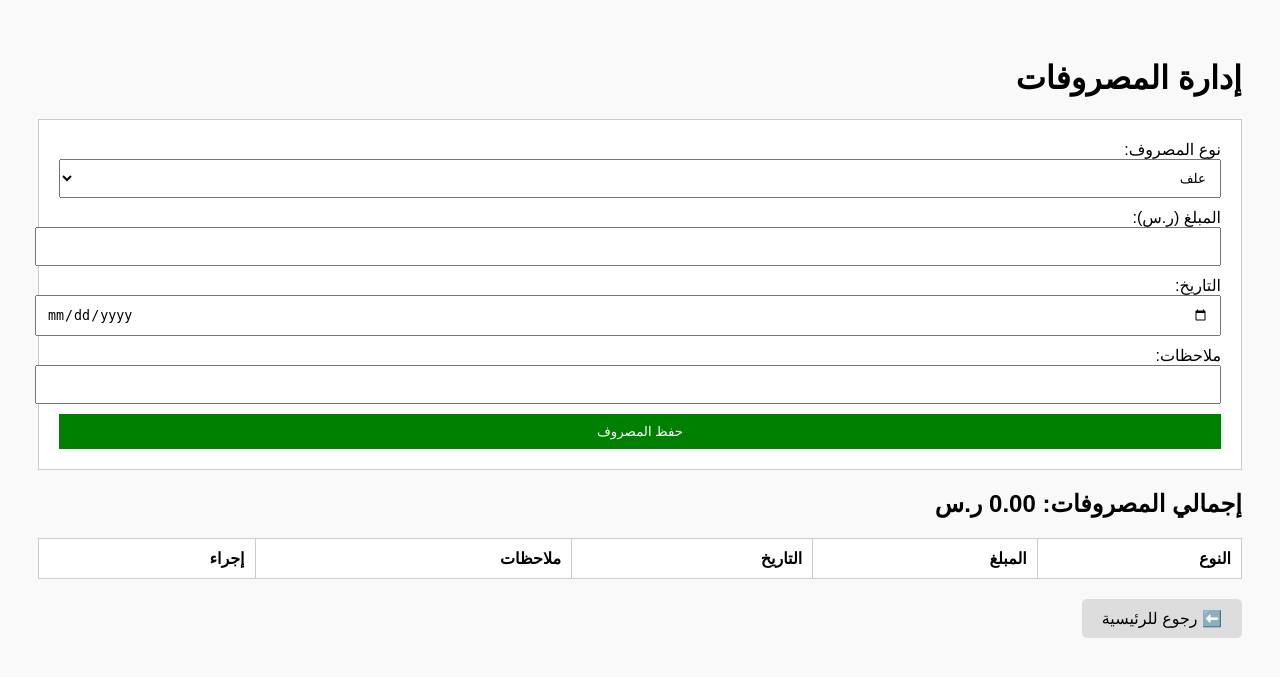
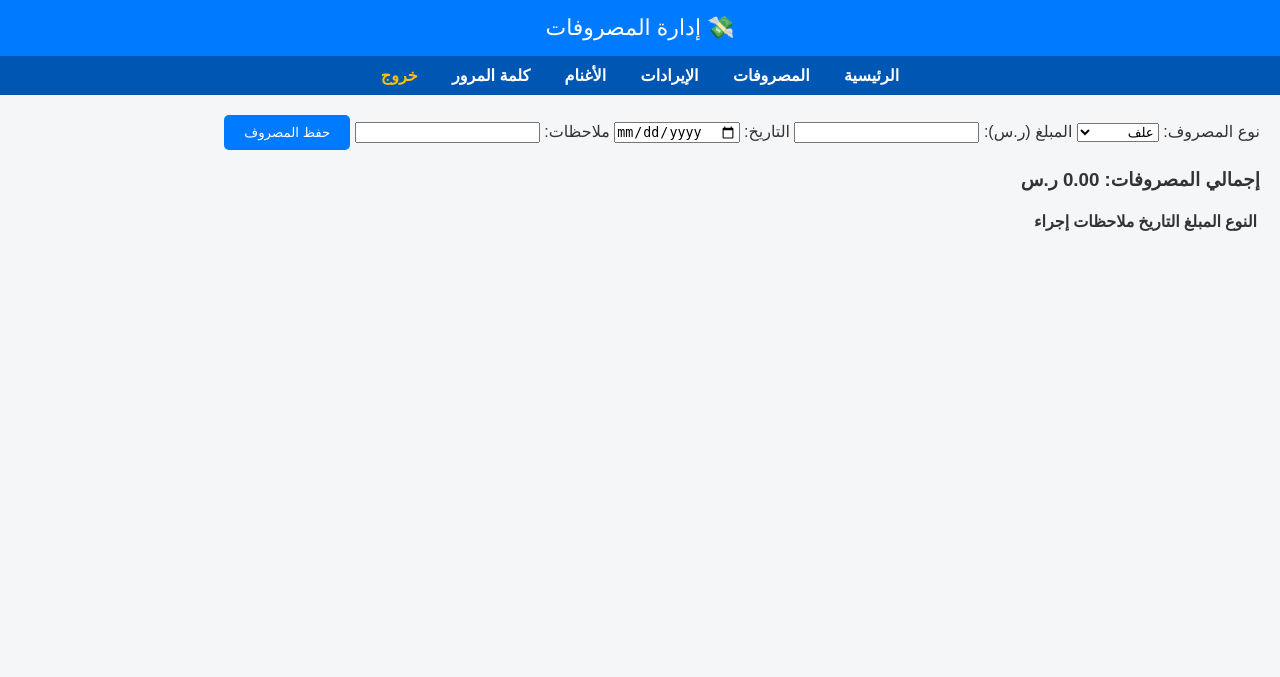
Before and after one commit to ahmed1415-46/marz3a-ahmed, a PHP site: page /expenses.php in a window 1280 px wide. Shown: the top 677 px of the page. Run offline with PHP 8.4, Linux system fonts and the light colour scheme; the visitor is signed in with stand-in values (Sample User, id 1); lists and menus that the app fills with data are empty.

Commit message:
Update expenses.php

```diff
--- a/expenses.php
+++ b/expenses.php
@@ -6,7 +6,6 @@ if (!isset($_SESSION['user'])) {
 }
 require 'db.php';
 
-// إضافة مصروف جديد
 if ($_SERVER['REQUEST_METHOD'] === 'POST') {
     $type = $_POST['type'];
     $amount = $_POST['amount'];
@@ -19,7 +18,6 @@ if ($_SERVER['REQUEST_METHOD'] === 'POST') {
     exit;
 }
 
-// حذف مصروف
 if (isset($_GET['delete'])) {
     $id = $_GET['delete'];
     $db->exec("DELETE FROM expenses WHERE id = $id");
@@ -27,7 +25,6 @@ if (isset($_GET['delete'])) {
     exit;
 }
 
-// جلب المصروفات
 $expenses = $db->query("SELECT * FROM expenses ORDER BY date DESC")->fetchAll(PDO::FETCH_ASSOC);
 $total = $db->query("SELECT SUM(amount) FROM expenses")->fetchColumn() ?: 0;
 ?>
@@ -36,19 +33,23 @@ $total = $db->query("SELECT SUM(amount) FROM expenses")->fetchColumn() ?: 0;
 <html lang="ar" dir="rtl">
 <head>
     <meta charset="UTF-8">
-    <title>مصروفات مزرعة أحمد</title>
-    <style>
-        body { font-family: Arial; padding: 30px; background: #f9f9f9; direction: rtl; }
-        table { width: 100%; border-collapse: collapse; background: #fff; }
-        th, td { border: 1px solid #ccc; padding: 10px; text-align: right; }
-        form { margin-bottom: 20px; background: #fff; padding: 20px; border: 1px solid #ccc; }
-        input, select { padding: 10px; width: 100%; margin-bottom: 10px; }
-        button { background: green; color: white; border: none; padding: 10px; width: 100%; }
-        a { color: red; text-decoration: none; }
-    </style>
+    <title>المصروفات - مزرعة أحمد</title>
+    <link rel="stylesheet" href="style.css">
 </head>
 <body>
-    <h1>إدارة المصروفات</h1>
+
+<header>💸 إدارة المصروفات</header>
+
+<nav>
+    <a href="index.php">الرئيسية</a>
+    <a href="expenses.php">المصروفات</a>
+    <a href="income.php">الإيرادات</a>
+    <a href="sheep.php">الأغنام</a>
+    <a href="change_password.php">كلمة المرور</a>
+    <a href="logout.php" style="color:#ffc107;">خروج</a>
+</nav>
+
+<div class="container">
 
     <form method="post">
         <label>نوع المصروف:</label>
@@ -72,7 +73,7 @@ $total = $db->query("SELECT SUM(amount) FROM expenses")->fetchColumn() ?: 0;
         <button type="submit">حفظ المصروف</button>
     </form>
 
-    <h2>إجمالي المصروفات: <?= number_format($total, 2) ?> ر.س</h2>
+    <h3>إجمالي المصروفات: <?= number_format($total, 2) ?> ر.س</h3>
 
     <table>
         <tr>
@@ -88,10 +89,12 @@ $total = $db->query("SELECT SUM(amount) FROM expenses")->fetchColumn() ?: 0;
                 <td><?= number_format($e['amount'], 2) ?></td>
                 <td><?= $e['date'] ?></td>
                 <td><?= htmlspecialchars($e['notes']) ?></td>
-                <td><a href="?delete=<?= $e['id'] ?>" onclick="return confirm('هل أنت متأكد من الحذف؟')">حذف</a></td>
+                <td><a href="?delete=<?= $e['id'] ?>" onclick="return confirm('هل أنت متأكد من الحذف؟')"><button class="delete">حذف</button></a></td>
             </tr>
         <?php endforeach; ?>
     </table>
-    <a href="index.php" style="display:inline-block; margin-top:20px; background:#ddd; padding:10px 20px; text-decoration:none; color:black; border-radius:5px;">⬅️ رجوع للرئيسية</a>
+
+</div>
+
 </body>
 </html>
```
